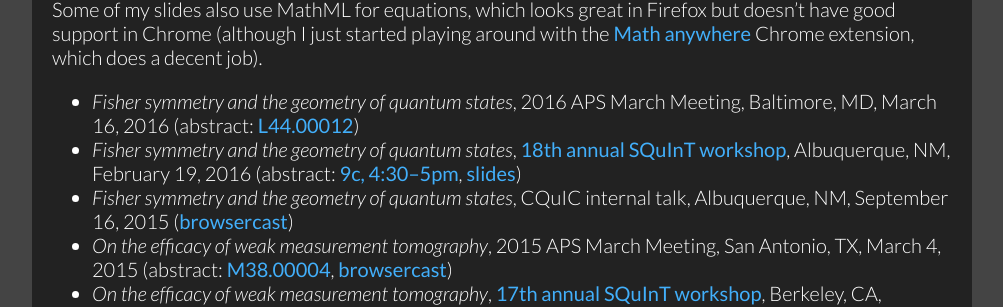
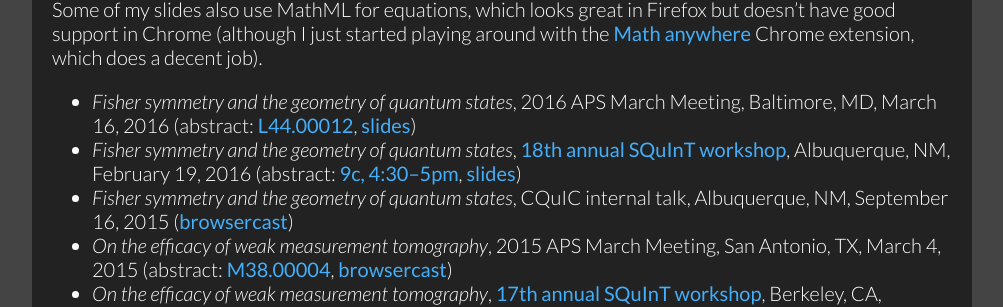
Before and after one commit to jarthurgross/website, a Jekyll site: the page built from research/index.md, in a window 1280 px wide. Shown: the part 826-1133 px from the top of the page, without its empty margins (138-1141 px from the left). Built offline with Jekyll 4.4.1, drawn with Linux system fonts in a browser that asks for light colours; Markdown is read by kramdown in place of the engine named in the settings.

Commit message:
Add March Meeting 2016 talk slides

```diff
--- a/research/index.md
+++ b/research/index.md
@@ -45,7 +45,8 @@ with the [Math anywhere][mathanywhere] Chrome extension, which does a decent
 job).
 
 * *Fisher symmetry and the geometry of quantum states*, 2016 APS March Meeting,
-  Baltimore, MD, March 16, 2016 (abstract: [L44.00012][aps16abs])
+  Baltimore, MD, March 16, 2016 (abstract: [L44.00012][aps16abs],
+  [slides][aps16slides])
 * *Fisher symmetry and the geometry of quantum states*,
   [18th annual SQuInT workshop][squint16], Albuquerque, NM, February 19, 2016
   (abstract: [9c, 4:30&ndash;5pm][squint16abs], [slides][squint16slides])
```
Also changed, not shown: other parts of research/index.md (+1 -0 lines).
